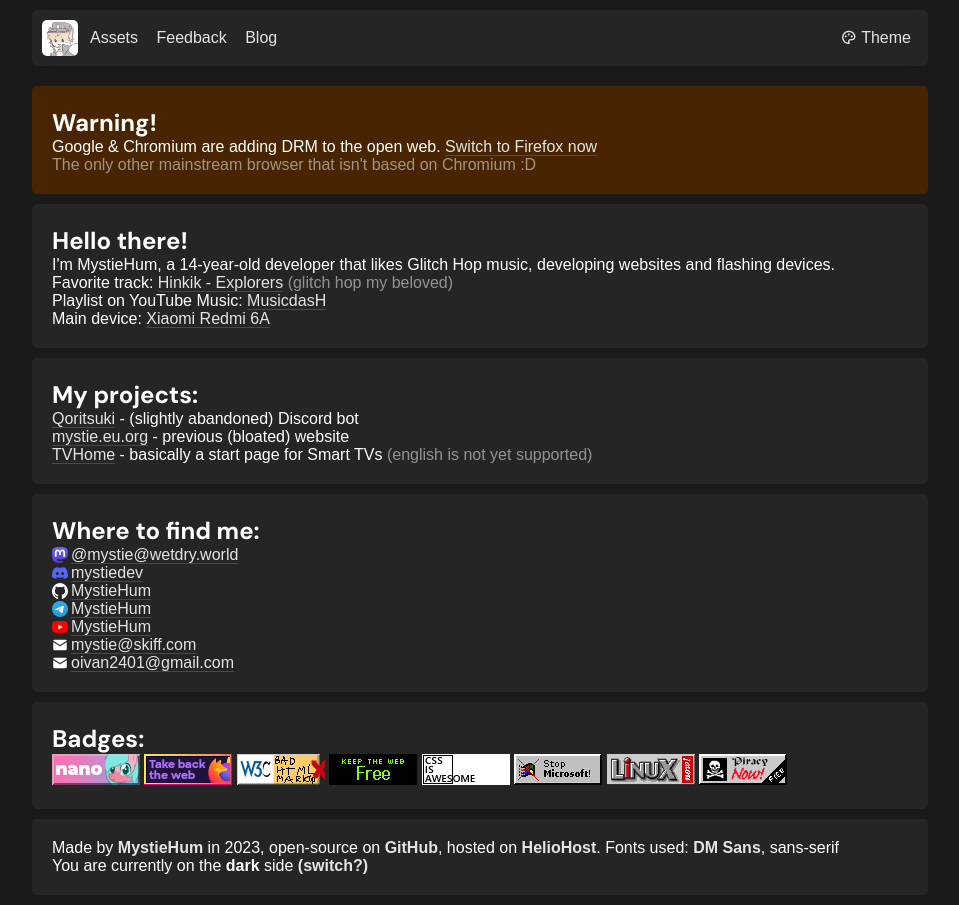
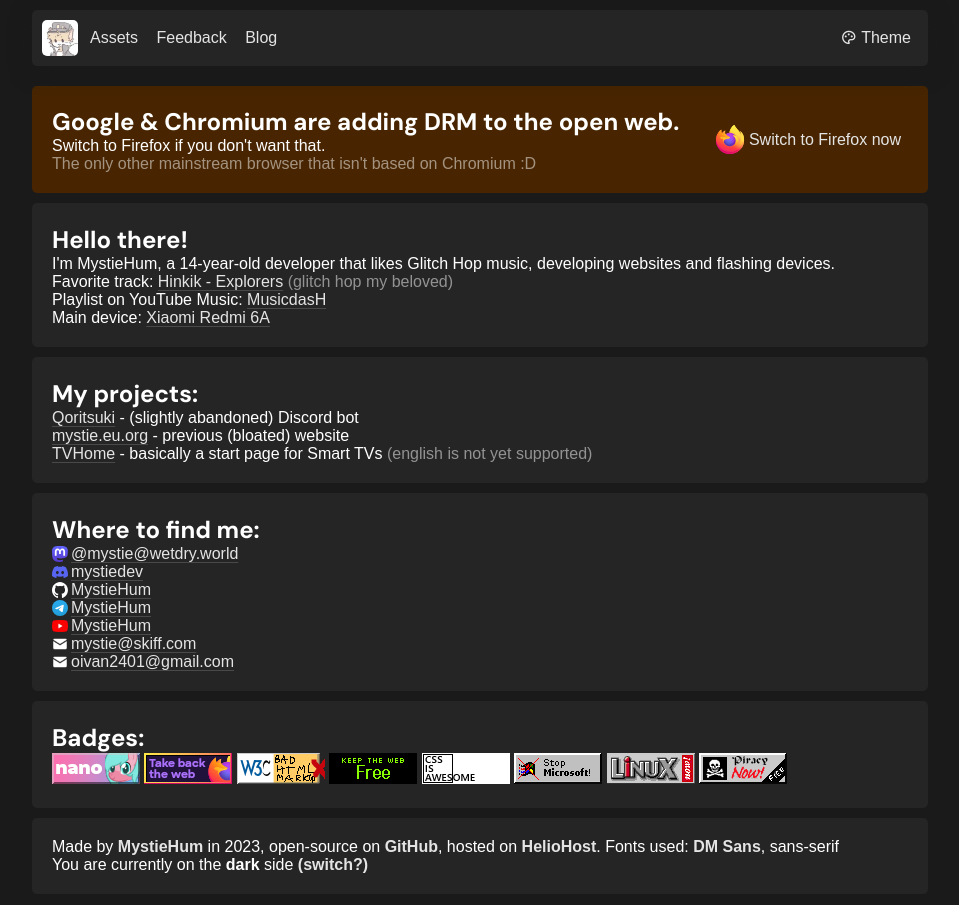
Before and after one commit to m1cro-cat/mystiewebRU, a plain HTML site: page index.html in a window 1280 px wide. Shown: the whole page, without its empty margins (160-1119 px from the left). Drawn offline with Linux system fonts and the light colour scheme.

Commit message:
chrome(ium) warning improvement

```diff
--- a/index.html
+++ b/index.html
@@ -22,14 +22,16 @@
 			<button id="theme-toggle"><i class="ri-palette-line"></i> Theme</button>
 		</div>
 	</nav>
-	<div class="lg-container" id="warning" style="margin: 10px auto;">
-		<div class="content">
-			<div class="h-cont">
-				<h2 id="warn-h2">Warning!</h2>
-				<a href="#warn-h2">#</a>
-			</div>
-			<p>Google & Chromium are adding DRM to the open web. <a target="_blank" href="https://www.mozilla.org/en-US/firefox/new/">Switch to Firefox now</a></p>
+	<div class="lg-container" id="warning" style="margin: 10px auto; justify-content: space-between;">
+		<div>
+			<h2 id="warn-h2">Google & Chromium are adding DRM to the open web. </h2>
+			<p>Switch to Firefox if you don't want that.</p>
 			<p><offtop>The only other mainstream browser that isn't based on Chromium :D</offtop></p>
+		</div>
+		<div>
+			<a target="_blank" class="button warn-btn fill" href="https://www.mozilla.org/en-US/firefox/new/" style="display: flex;align-items: center;">
+				<img src="/static/images/ff_logo.svg" width="30" height="30" style="display: inline-block;">&nbsp;Switch to Firefox now
+			</a>
 		</div>
 	</div>
 	<div class="lg-container" style="margin: 10px auto;">
```
Also changed, not shown: static/images/ff_logo.svg (added).
